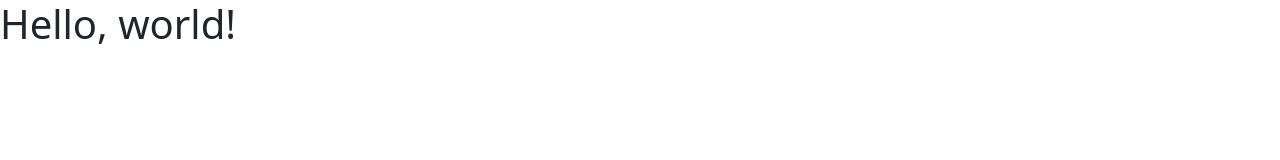
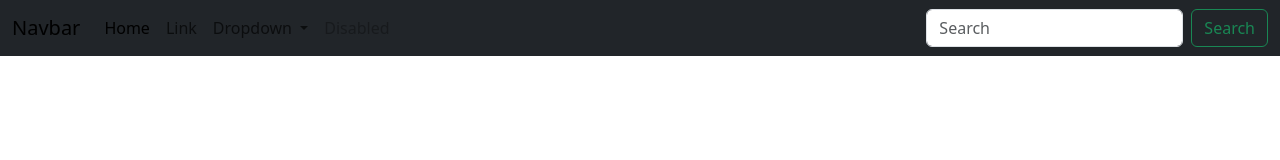
Before and after one commit to SmuSEBASTIAN/Pruebas, a plain HTML site: page index.html in a window 1280 px wide. Drawn offline with nearby package versions, Linux system fonts and the light colour scheme.

Commit message:
Agregue navbar al index

```diff
--- a/index.html
+++ b/index.html
@@ -7,7 +7,43 @@
     <link href="https://cdn.jsdelivr.net/npm/bootstrap@5.3.1/dist/css/bootstrap.min.css" rel="stylesheet" integrity="sha384-4bw+/aepP/YC94hEpVNVgiZdgIC5+VKNBQNGCHeKRQN+PtmoHDEXuppvnDJzQIu9" crossorigin="anonymous">
   </head>
   <body>
-    <h1>Hello, world!</h1>
+    <nav class="navbar navbar-expand-lg bg-dark">
+      <div class="container-fluid">
+        <a class="navbar-brand" href="#">Navbar</a>
+        <button class="navbar-toggler" type="button" data-bs-toggle="collapse" data-bs-target="#navbarSupportedContent" aria-controls="navbarSupportedContent" aria-expanded="false" aria-label="Toggle navigation">
+          <span class="navbar-toggler-icon"></span>
+        </button>
+        <div class="collapse navbar-collapse" id="navbarSupportedContent">
+          <ul class="navbar-nav me-auto mb-2 mb-lg-0">
+            <li class="nav-item">
+              <a class="nav-link active" aria-current="page" href="#">Home</a>
+            </li>
+            <li class="nav-item">
+              <a class="nav-link" href="#">Link</a>
+            </li>
+            <li class="nav-item dropdown">
+              <a class="nav-link dropdown-toggle" href="#" role="button" data-bs-toggle="dropdown" aria-expanded="false">
+                Dropdown
+              </a>
+              <ul class="dropdown-menu">
+                <li><a class="dropdown-item" href="#">Action</a></li>
+                <li><a class="dropdown-item" href="#">Another action</a></li>
+                <li><hr class="dropdown-divider"></li>
+                <li><a class="dropdown-item" href="#">Something else here</a></li>
+              </ul>
+            </li>
+            <li class="nav-item">
+              <a class="nav-link disabled" aria-disabled="true">Disabled</a>
+            </li>
+          </ul>
+          <form class="d-flex" role="search">
+            <input class="form-control me-2" type="search" placeholder="Search" aria-label="Search">
+            <button class="btn btn-outline-success" type="submit">Search</button>
+          </form>
+        </div>
+      </div>
+    </nav>
+
     <script src="https://cdn.jsdelivr.net/npm/bootstrap@5.3.1/dist/js/bootstrap.bundle.min.js" integrity="sha384-HwwvtgBNo3bZJJLYd8oVXjrBZt8cqVSpeBNS5n7C8IVInixGAoxmnlMuBnhbgrkm" crossorigin="anonymous"></script>
   </body>
 </html>
```
